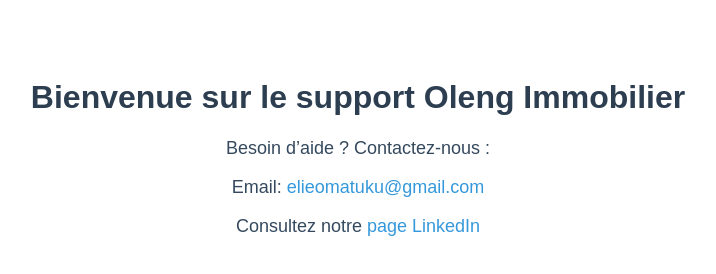
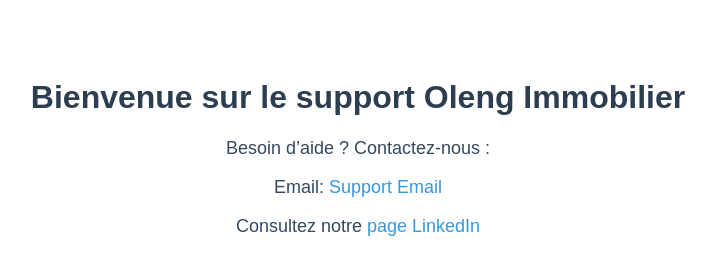
Before and after one commit to ElieOmatuku97/oleng-immobilier-support, a plain HTML site: page index.html in a window 1280 px wide. Shown: the whole page, without its empty margins (282-998 px from the left). Drawn offline with Linux system fonts and the light colour scheme.

Commit message:
Update index.html

```diff
--- a/index.html
+++ b/index.html
@@ -14,7 +14,7 @@
 <body>
     <h1>Bienvenue sur le support Oleng Immobilier</h1>
     <p>Besoin d’aide ? Contactez-nous :</p>
-    <p>Email: <a href="mailto:support@oleng-immobilier.com">elieomatuku@gmail.com</a></p>
+    <p>Email: <a href="mailto:elieomatuku@gmail.com">Support Email</a></p>
     <p>Consultez notre <a href="https://www.linkedin.com/company/olengservices/" target="_blank">page LinkedIn</a></p>
 </body>
 </html>
```
